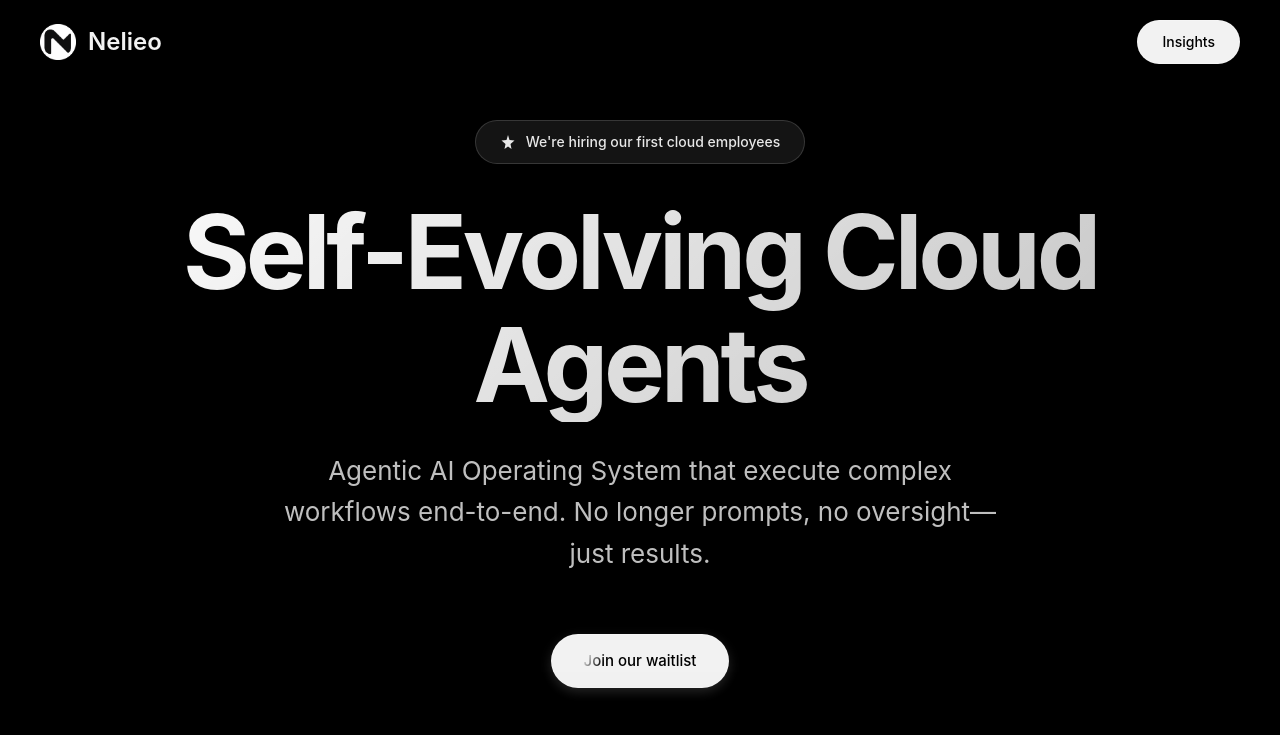
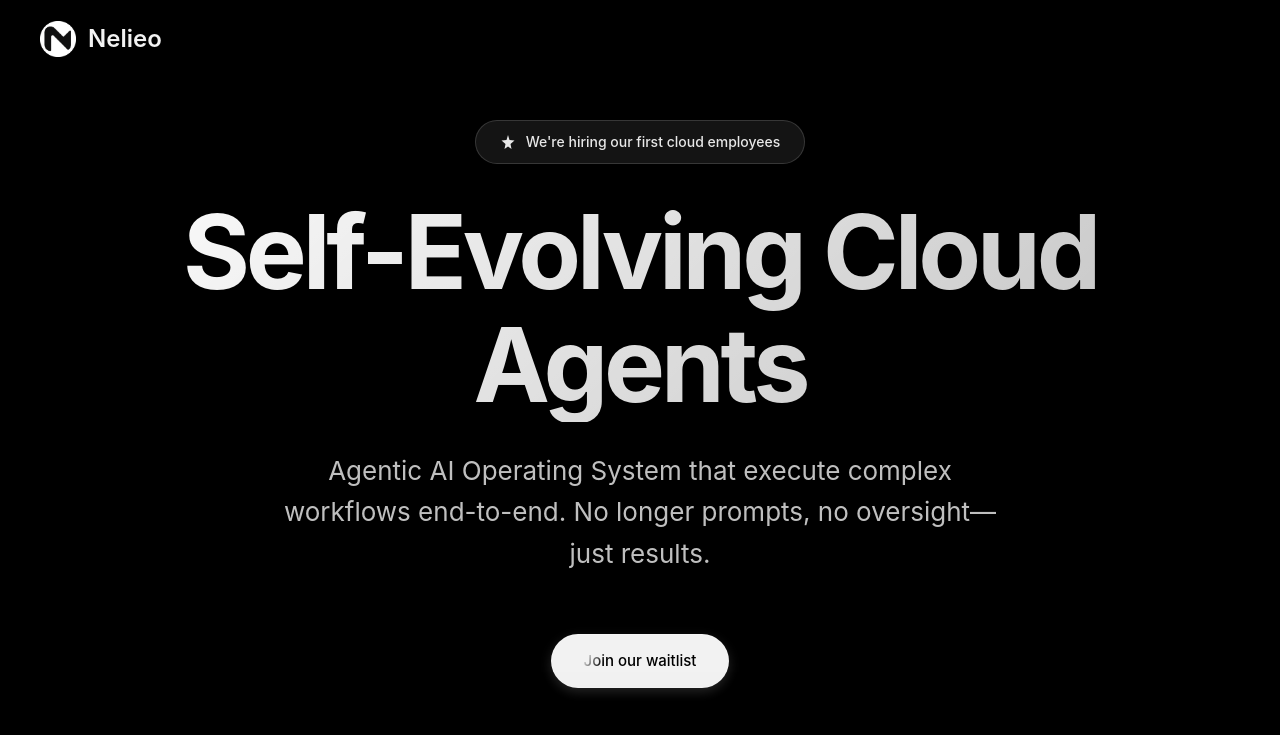
Before and after one commit to triunex/Nelieo-Waitlist, a website: page index.html in a window 1280 px wide. Shown: the top 735 px of the page. Drawn offline with Linux system fonts and the light colour scheme; no server answers; a script that the page names is missing.

Commit message:
Set nelieo-mark.png as favicon for waitlist pages

```diff
--- a/index.html
+++ b/index.html
@@ -10,6 +10,8 @@
     <link rel="preconnect" href="https://fonts.gstatic.com" crossorigin>
     <link href="https://fonts.googleapis.com/css2?family=Inter:wght@300;400;500;600;700&display=swap" rel="stylesheet">
     <script src="https://cdn.jsdelivr.net/npm/@studio-freight/lenis@1.0.42/dist/lenis.min.js"></script>
+    <!-- Favicon -->
+    <link rel="icon" href="nelieo-mark.png" type="image/png">
 </head>
 <body>
     <!-- Background Image -->
@@ -22,12 +24,6 @@
                 <img src="nelieo-mark.png" alt="Nelieo mark" class="logo-img" />
                 <span>Nelieo</span>
             </div>
-            <div class="nav-links">
-                <a href="insights.html" class="nav-button">
-                    <span class="shiny-text">Insights</span>
-                </a>
-            </div>
-        </div>
     </nav>
 
     <!-- Hero Section -->
```
Also changed, not shown: insights.html (+2 -0 lines), join.html (+2 -0 lines), privacy.html (+2 -0 lines).
